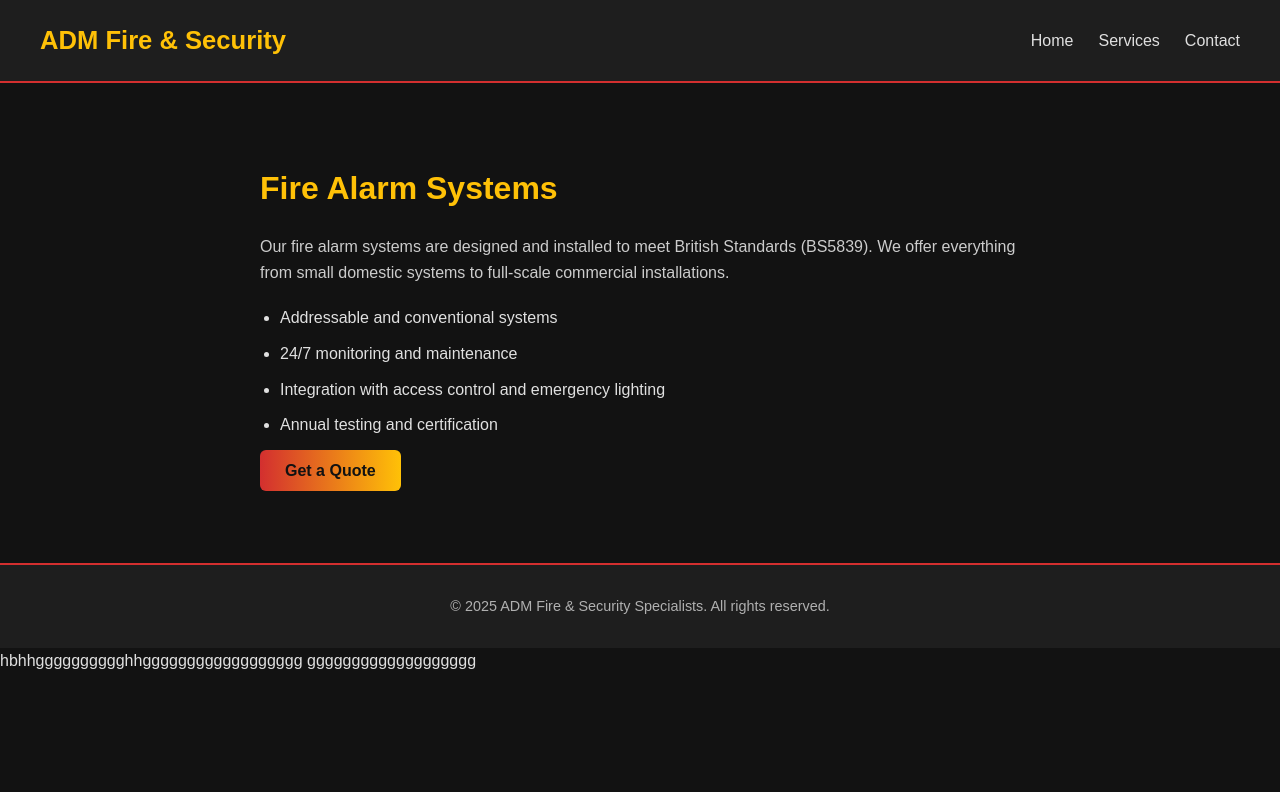
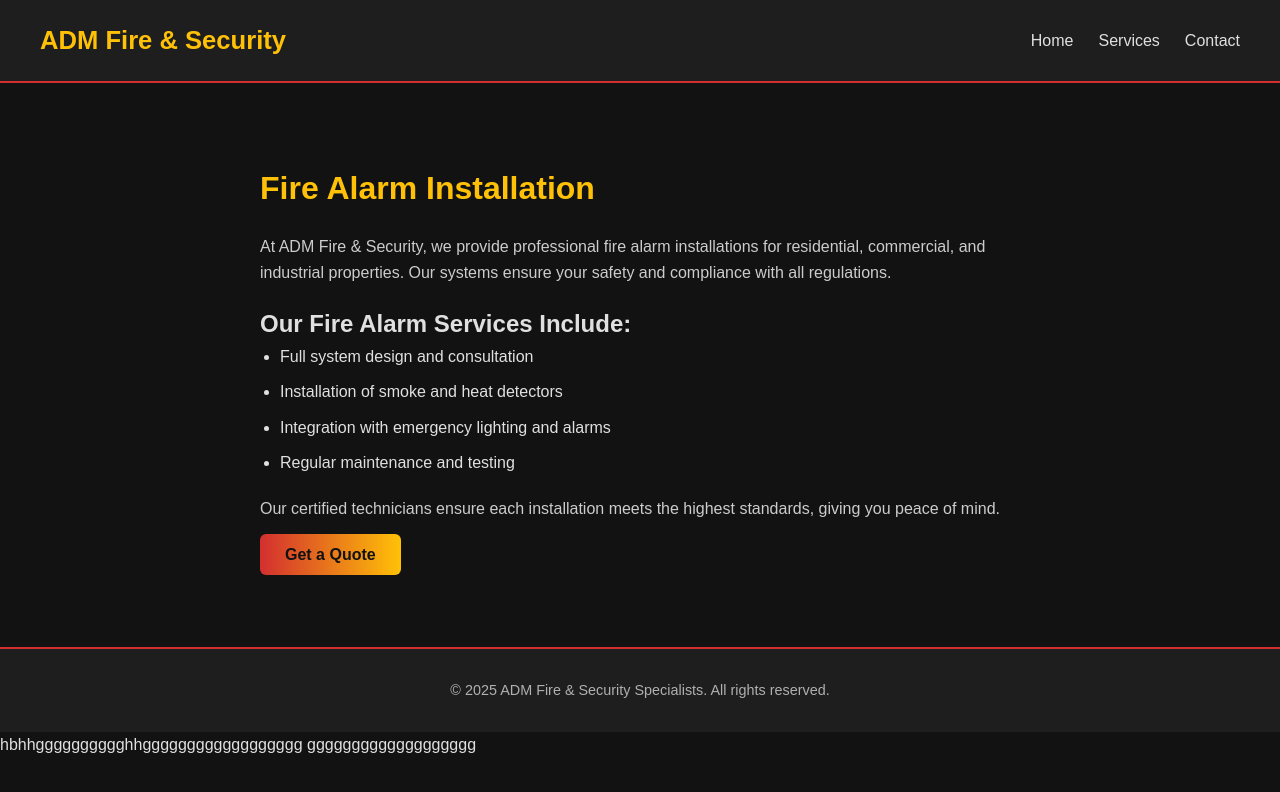
Before and after one commit to admfireandsecurity/admfireandsecurity, a React (Vite) app: page /services/fire-alarms in a window 1280 px wide. Shown: the top 792 px of the page. Built offline with nearby package versions, Linux system fonts and the light colour scheme.

Commit message:
Updated ServiceFire.tsx

```diff
--- a/src/pages/ServiceFire.tsx
+++ b/src/pages/ServiceFire.tsx
@@ -4,18 +4,27 @@ import { Link } from "react-router-dom";
 const ServiceFire: React.FC = () => {
   return (
     <section className="service-detail">
-      <h1>Fire Alarm Systems</h1>
+      <h1>Fire Alarm Installation</h1>
       <p>
-        Our fire alarm systems are designed and installed to meet British Standards (BS5839).
-        We offer everything from small domestic systems to full-scale commercial installations.
+        At ADM Fire & Security, we provide professional fire alarm installations
+        for residential, commercial, and industrial properties. Our systems ensure your safety and compliance with all regulations.
       </p>
+
+      <h2>Our Fire Alarm Services Include:</h2>
       <ul>
-        <li>Addressable and conventional systems</li>
-        <li>24/7 monitoring and maintenance</li>
-        <li>Integration with access control and emergency lighting</li>
-        <li>Annual testing and certification</li>
+        <li>Full system design and consultation</li>
+        <li>Installation of smoke and heat detectors</li>
+        <li>Integration with emergency lighting and alarms</li>
+        <li>Regular maintenance and testing</li>
       </ul>
-      <Link to="/contact" className="quote-btn">Get a Quote</Link>
+
+      <p>
+        Our certified technicians ensure each installation meets the highest standards, giving you peace of mind.
+      </p>
+
+      <Link to="/contact" className="quote-btn">
+        Get a Quote
+      </Link>
     </section>
   );
 };
```
